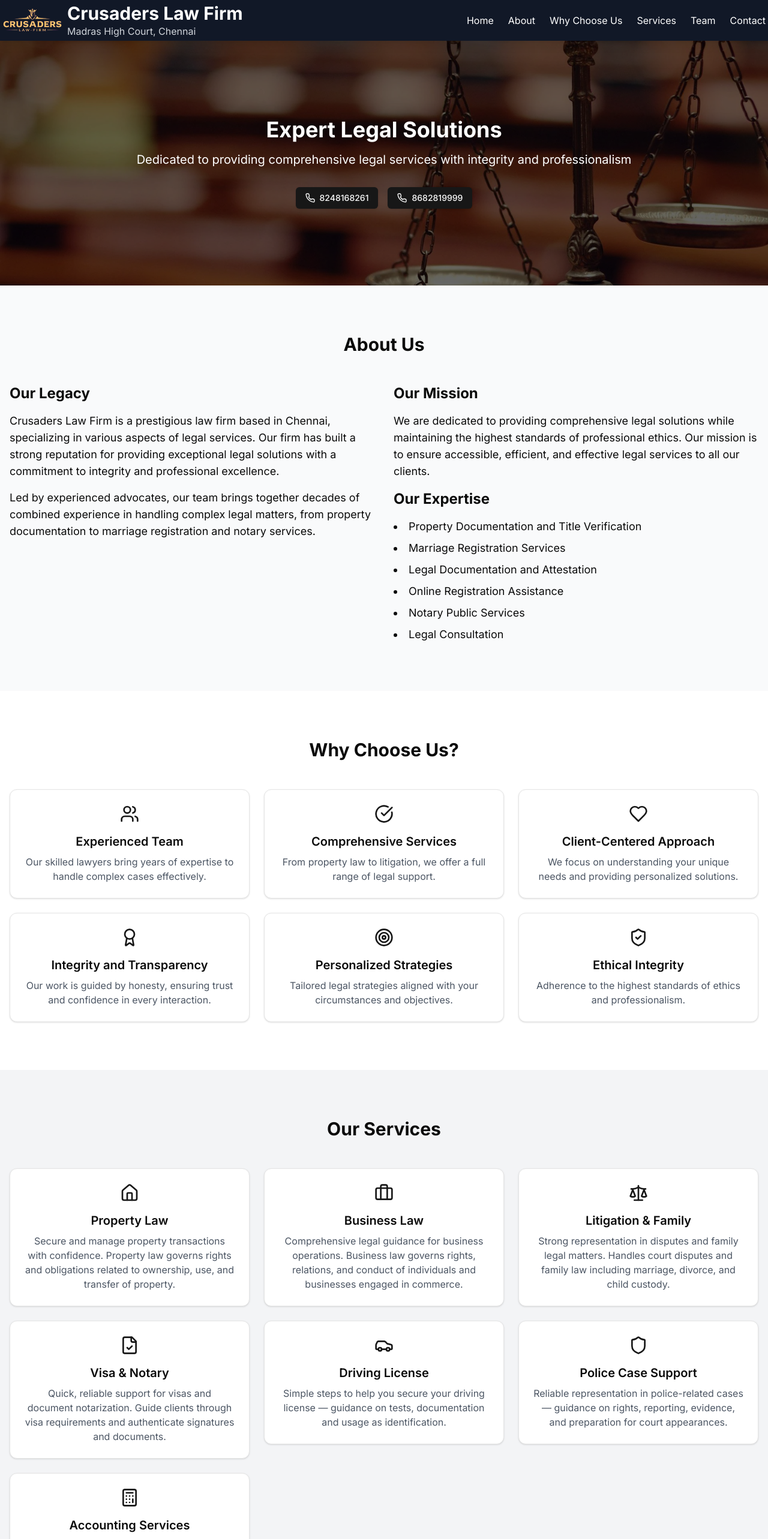
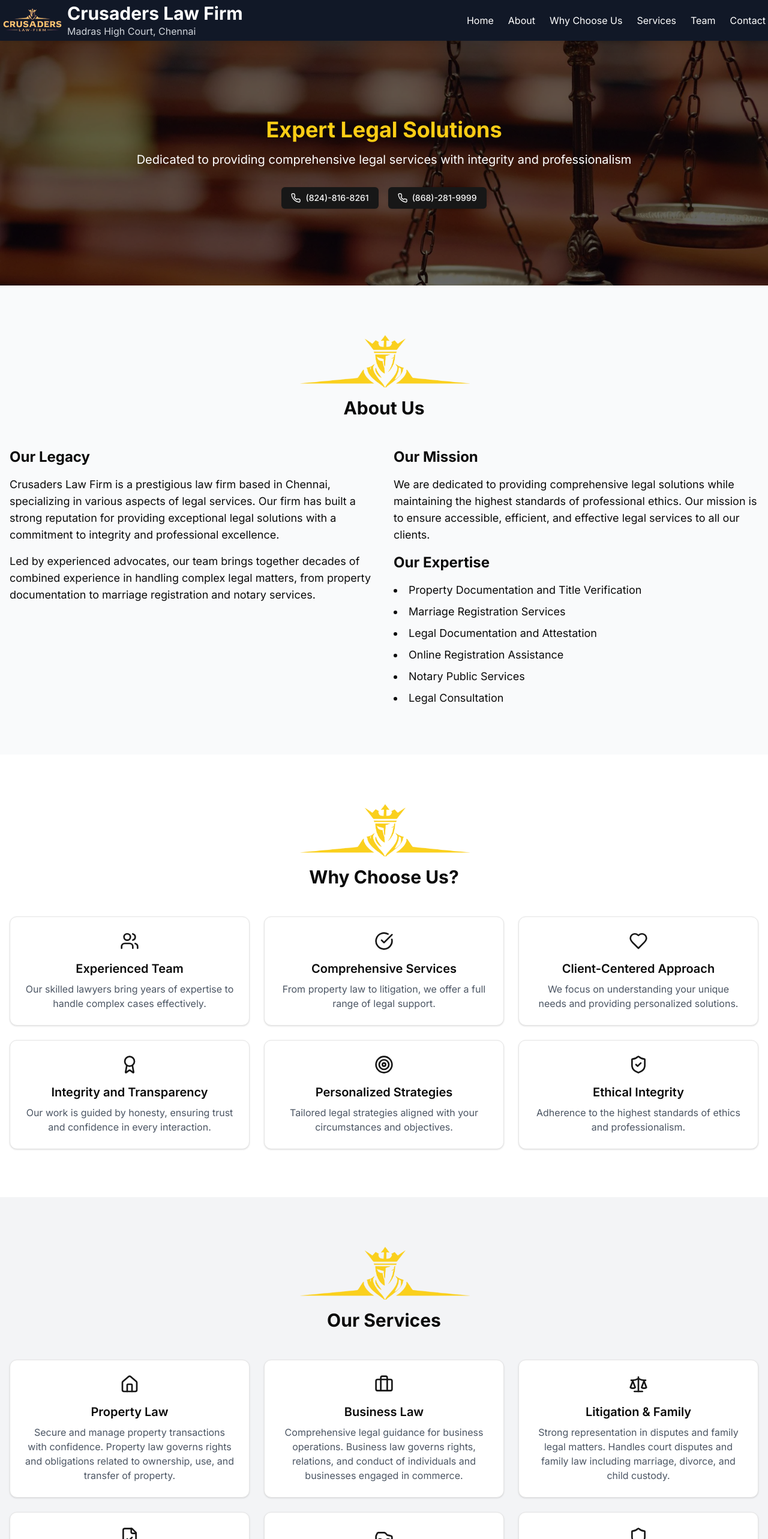
Before and after one commit to hari-cris-b/vijay-law-firm, a Next.js app: page / in a window 1280 px wide. Shown: the top 2566 px of the page at 60% size. Built offline with nearby package versions, Linux system fonts and the light colour scheme.

Commit message:
Logo Head added

```diff
--- a/app/page.tsx
+++ b/app/page.tsx
@@ -145,12 +145,12 @@
             variants={slideInFromBottom}
             className="container mx-auto px-4 text-center relative z-10"
           >
-            <h2 className="text-4xl font-bold mb-4">Expert Legal Solutions</h2>
+            <h2 className="text-4xl font-bold mb-4 text-yellow-400">Expert Legal Solutions</h2>
             <p className="text-xl mb-8">Dedicated to providing comprehensive legal services with integrity and professionalism</p>
             <div className="flex justify-center gap-4">
               <motion.div whileTap="tap" variants={buttonTapAnimation}>
                 <Button asChild>
-                  <a href="tel:8248168261" className="inline-flex items-center gap-2">
+                  <a href="tel:8248168261" className="inline-flex items-center gap-2 hover:text-yellow-400 transition-colors">
                     <motion.div
                       initial="initial"
                       animate="animate"
@@ -158,13 +158,13 @@
                     >
                       <Phone className="h-4 w-4" />
                     </motion.div>
-                    <span>8248168261</span>
+                    <span>(824)-816-8261</span>
                   </a>
                 </Button>
               </motion.div>
               <motion.div whileTap="tap" variants={buttonTapAnimation}>
                 <Button asChild>
-                  <a href="tel:8682819999" className="inline-flex items-center gap-2">
+                  <a href="tel:8682819999" className="inline-flex items-center gap-2 hover:text-yellow-400 transition-colors">
                     <motion.div
                       initial="initial"
                       animate="animate"
@@ -172,7 +172,7 @@
                     >
                       <Phone className="h-4 w-4" />
                     </motion.div>
-                    <span>8682819999</span>
+                    <span>(868)-281-9999</span>
                   </a>
                 </Button>
               </motion.div>
@@ -187,6 +187,13 @@
           id="about"
           className="py-20"
         >
+          <Image
+            src="/images/LogoHead2.png"
+            alt="Crusaders Law Firm Logo"
+            width={300}
+            height={300}
+            className="mx-auto gap-4 mb-4"
+          />
           <div className="container mx-auto px-4">
             <motion.h2
               variants={slideInFromTop}
@@ -240,6 +247,13 @@
           id="why-choose-us"
           className="py-20 bg-white"
         >
+          <Image
+            src="/images/LogoHead2.png"
+            alt="Crusaders Law Firm Logo"
+            width={300}
+            height={300}
+            className="mx-auto gap-4 mb-4"
+          />
           <div className="container mx-auto px-4">
             <motion.h2
               variants={slideInFromTop}
@@ -299,6 +313,13 @@
           id="services"
           className="bg-gray-100 py-20"
         >
+          <Image
+            src="/images/LogoHead2.png"
+            alt="Crusaders Law Firm Logo"
+            width={300}
+            height={300}
+            className="mx-auto gap-4 mb-4"
+          />
           <div className="container mx-auto px-4">
             <motion.h2
               variants={slideInFromTop}
@@ -363,6 +384,13 @@
           id="team"
           className="py-20"
         >
+          <Image
+            src="/images/LogoHead2.png"
+            alt="Crusaders Law Firm Logo"
+            width={300}
+            height={300}
+            className="mx-auto gap-4 mb-4"
+          />
           <div className="container mx-auto px-4">
             <motion.h2
               variants={slideInFromTop}
@@ -414,6 +442,13 @@
               variants={slideInFromTop}
               className="text-3xl font-bold text-center mb-12"
             >
+            <Image
+              src="/images/LogoHead2.png"
+              alt="Crusaders Law Firm Logo"
+              width={300}
+              height={300}
+              className="mx-auto gap-4 mb-4"
+            />
               <motion.span
                 initial="initial"
                 animate="animate"
@@ -499,6 +534,13 @@
           id="contact"
           className="bg-gray-100 py-20"
         >
+          <Image
+            src="/images/LogoHead2.png"
+            alt="Crusaders Law Firm Logo"
+            width={300}
+            height={300}
+            className="mx-auto gap-4 mb-4"
+          />
           <div className="container mx-auto px-4">
             <motion.h2
               variants={slideInFromTop}
```
Also changed, not shown: public/images/LogoHead.png (added), public/images/LogoHead2.png (added).
